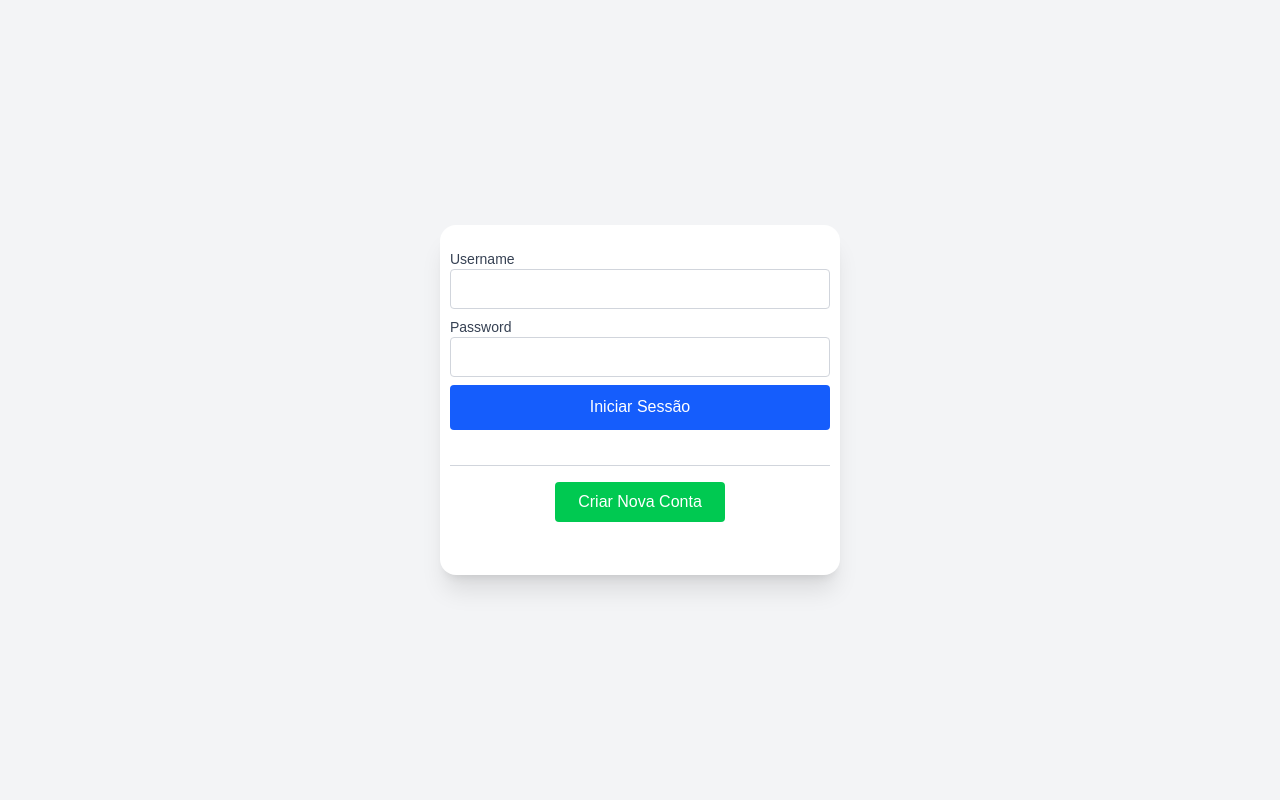
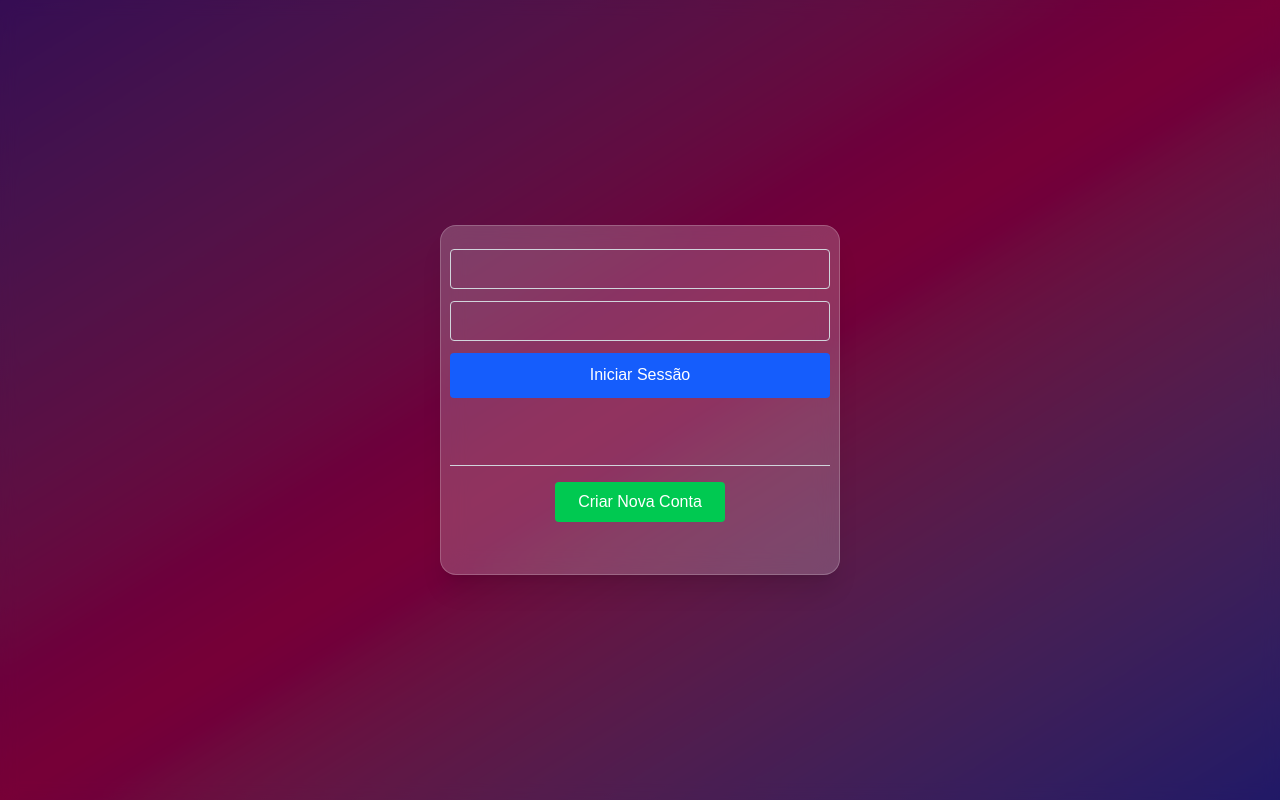
Before and after one commit to rf-rodrigues95/ecommerce-platform, a Next.js app in the folder frontend/: page /login in a window 1280 px wide. Built offline with nearby package versions, Linux system fonts and the light colour scheme; no server answers.

Commit message:
Improved UI of LoginForm

```diff
--- a/frontend/app/login/LoginForm.tsx
+++ b/frontend/app/login/LoginForm.tsx
@@ -37,31 +37,29 @@ export default function LoginForm({ loginAction }: Props) {
   };
 
   return (
-    <div className="flex justify-center items-center min-h-screen bg-gray-100">
+    <div className="flex justify-center items-center min-h-screen bg-gradient-to-br from-purple-900 via-pink-700 to-indigo-800">
+      <div className="absolute inset-0 bg-black/40 backdrop-blur-sm"></div>
+
       <form
         onSubmit={onSubmit}
-        className="bg-white rounded-2xl shadow-xl w-[400px] h-[350px] flex flex-col justify-center items-center gap-4"
+        className="relative z-10 bg-white/20 backdrop-blur-md border border-white/20 rounded-2xl shadow-xl w-[400px] h-[350px] flex flex-col justify-center items-center gap-4"
       >
-
-
-        <div className="flex flex-col gap-2 w-[380px] h-[200px]">
+        <div className="flex flex-col gap-3 w-[380px] h-[200px]">
           <label className="flex flex-col">
-            <span className="text-gray-700 text-sm" >Username</span>
             <input
               type="text"
               value={username}
               onChange={(e) => setUsername(e.target.value)}
-              className="border border-gray-300 h-[40px] rounded px-4 py-2 focus:outline-none focus:ring-2 focus:ring-blue-500"
+              className="border border-gray-300 h-[40px] text-white rounded px-4 py-2 focus:outline-none focus:ring-2 focus:ring-blue-500"
             />
           </label>
 
           <label className="flex flex-col">
-            <span className="text-gray-700 text-sm">Password</span>
             <input
               type="password"
               value={password}
               onChange={(e) => setPassword(e.target.value)}
-              className="border border-gray-300 h-[40px] rounded px-4 py-2 focus:outline-none focus:ring-2 focus:ring-blue-500"
+              className="border border-gray-300 h-[40px] text-white rounded px-4 py-2 focus:outline-none focus:ring-2 focus:ring-blue-500"
             />
           </label>
 
```
